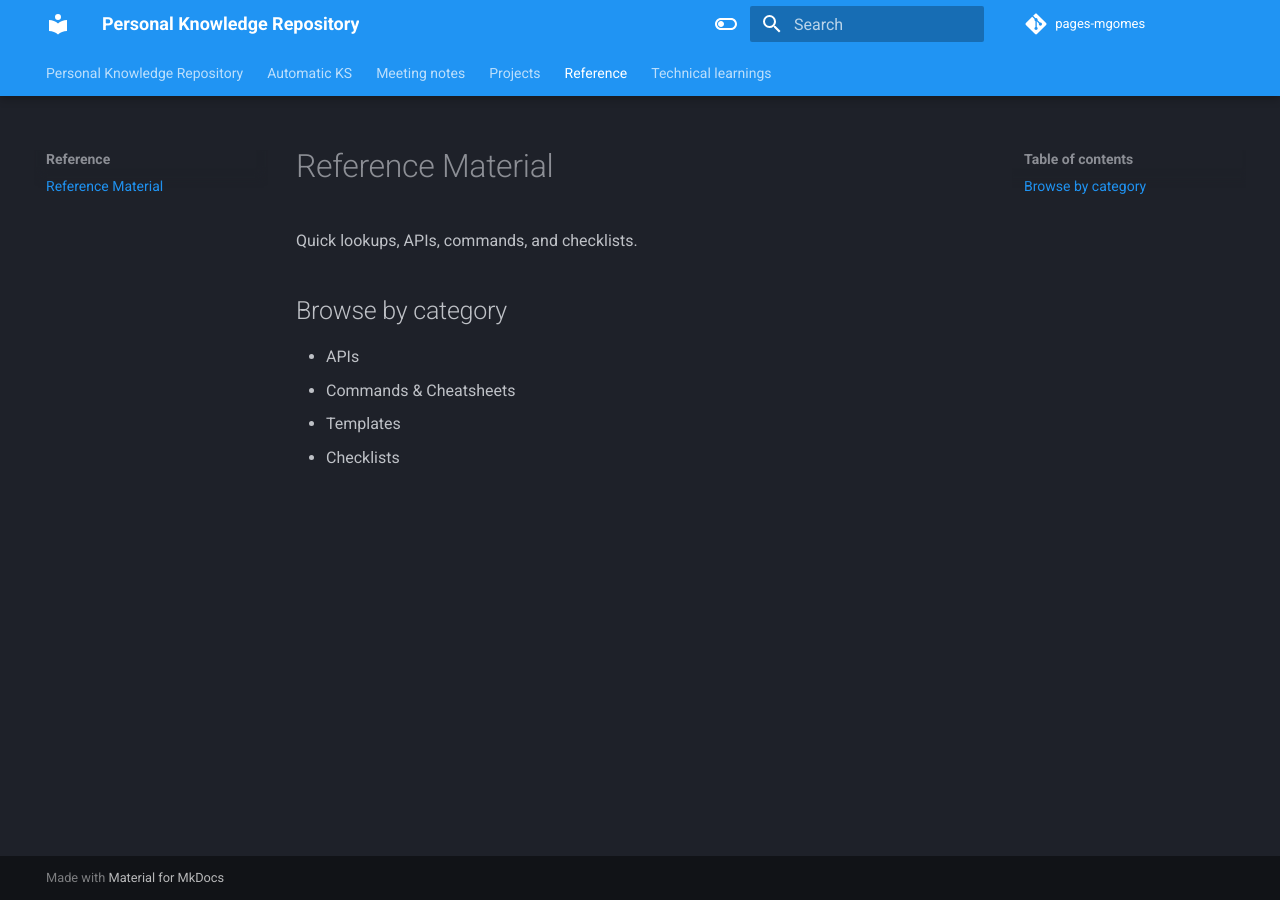
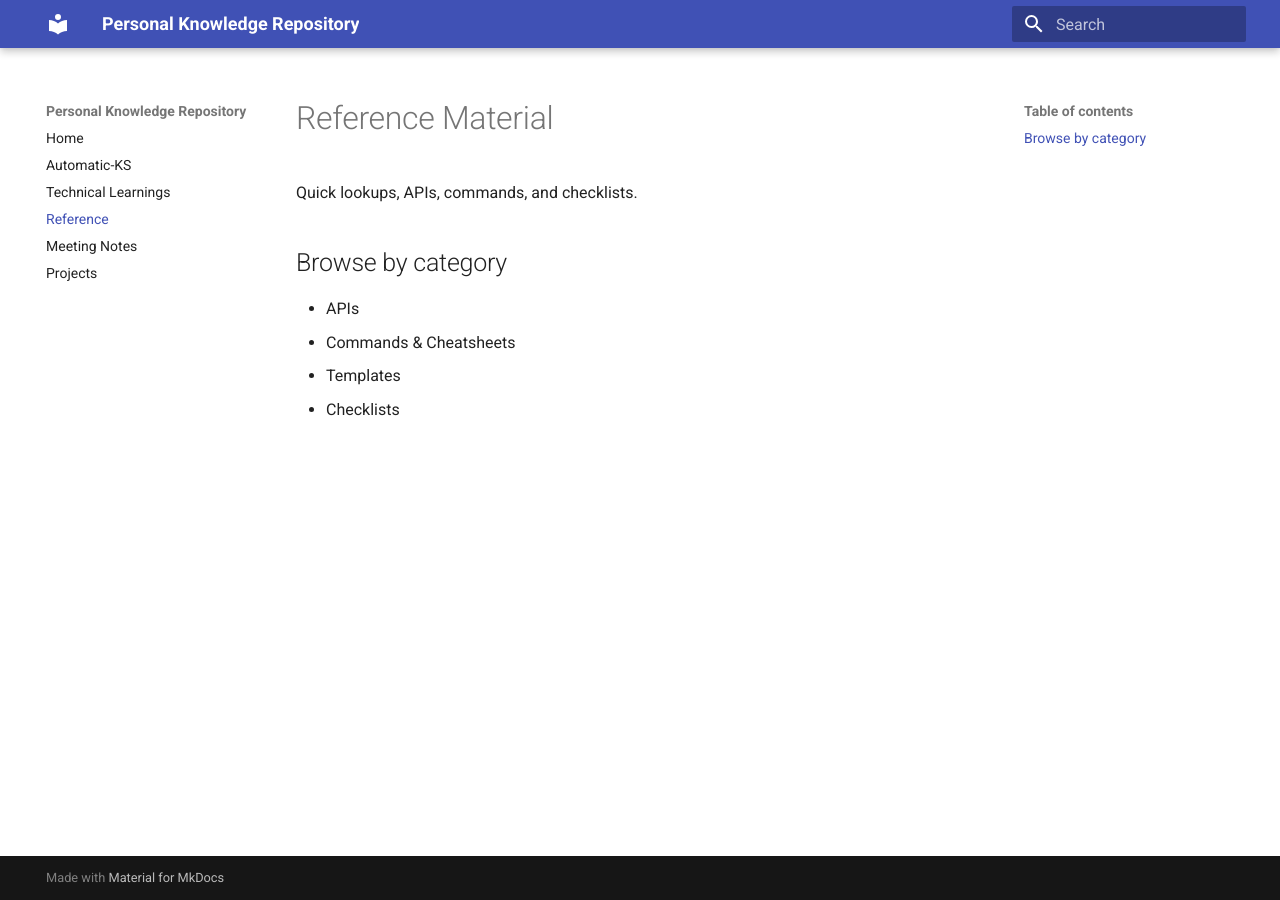
Before and after one commit to MiguelGomes2/pages-mgomes, an MkDocs documentation site: the page built from docs/reference/index.md, in a window 1280 px wide. Built offline with MkDocs 1.6.1 and Material for MkDocs 9.7.7, drawn with Linux system fonts in a browser that asks for light colours; comment, search, counter and statistics services are not loaded.

Commit message:
Update mkdocs.yml

```diff
--- a/mkdocs.yml
+++ b/mkdocs.yml
@@ -1,53 +1,11 @@
 site_name: Personal Knowledge Repository
-site_description: Technical learnings, meeting notes, reference material, and project tracking
-site_author: Miguel Gomes
-site_url: https://MiguelGomes2.github.io/pages-mgomes/
-repo_url: https://github.com/MiguelGomes2/pages-mgomes
-repo_name: pages-mgomes
-edit_uri: edit/main/docs/
-
 theme:
   name: material
-  palette:
-    - scheme: slate
-      primary: blue
-      accent: cyan
-      toggle:
-        icon: material/toggle-switch-off-outline
-        name: Switch to light mode
-    - scheme: default
-      primary: blue
-      accent: cyan
-      toggle:
-        icon: material/toggle-switch-outline
-        name: Switch to dark mode
-  features:
-    - navigation.instant
-    - navigation.tracking
-    - navigation.tabs
-    - navigation.tabs.sticky
-    - navigation.sections
-    - navigation.expand
-    - navigation.top
-    - search.suggest
-    - search.highlight
-    - content.code.copy
-    - content.tabs.link
 
-plugins:
-  - search:
-      lang: en
-
-markdown_extensions:
-  - admonition
-  - pymdownx.details
-  - pymdownx.superfences
-  - pymdownx.highlight
-  - pymdownx.inlinehilite
-  - pymdownx.tabbed:
-      alternate_style: true
-  - pymdownx.emoji:
-      emoji_index: !!python/name:materialx.emoji.twemoji
-      emoji_generator: !!python/name:materialx.emoji.to_svg
-  - toc:
-      permalink: true
+nav:
+  - Home: index.md
+  - Automatic-KS: Automatic-KS.md
+  - Technical Learnings: technical-learnings/index.md
+  - Reference: reference/index.md
+  - Meeting Notes: meeting-notes/index.md
+  - Projects: projects/index.md
```
